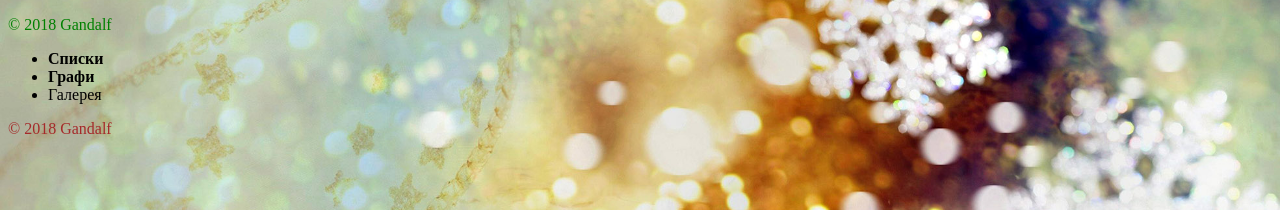
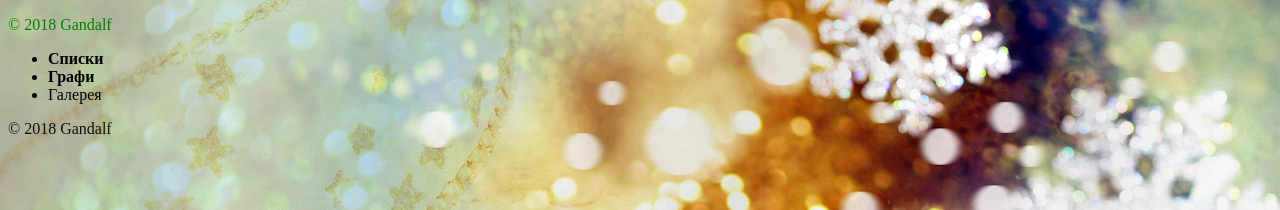
Before and after one commit to warlev602/warlev602.github.io, a plain HTML site: page index.html in a window 1280 px wide. Shown: the top 210 px of the page. Drawn offline with Linux system fonts and the light colour scheme.

Commit message:
Update main.css

```diff
--- a/main.css
+++ b/main.css
@@ -2,7 +2,7 @@
     color: green;
 }
 p {
-    color: brown;
+    color: rgb(15, 15, 15);
 }
 html{
     background: url(101.jpg) center center no-repeat fixed;
```
